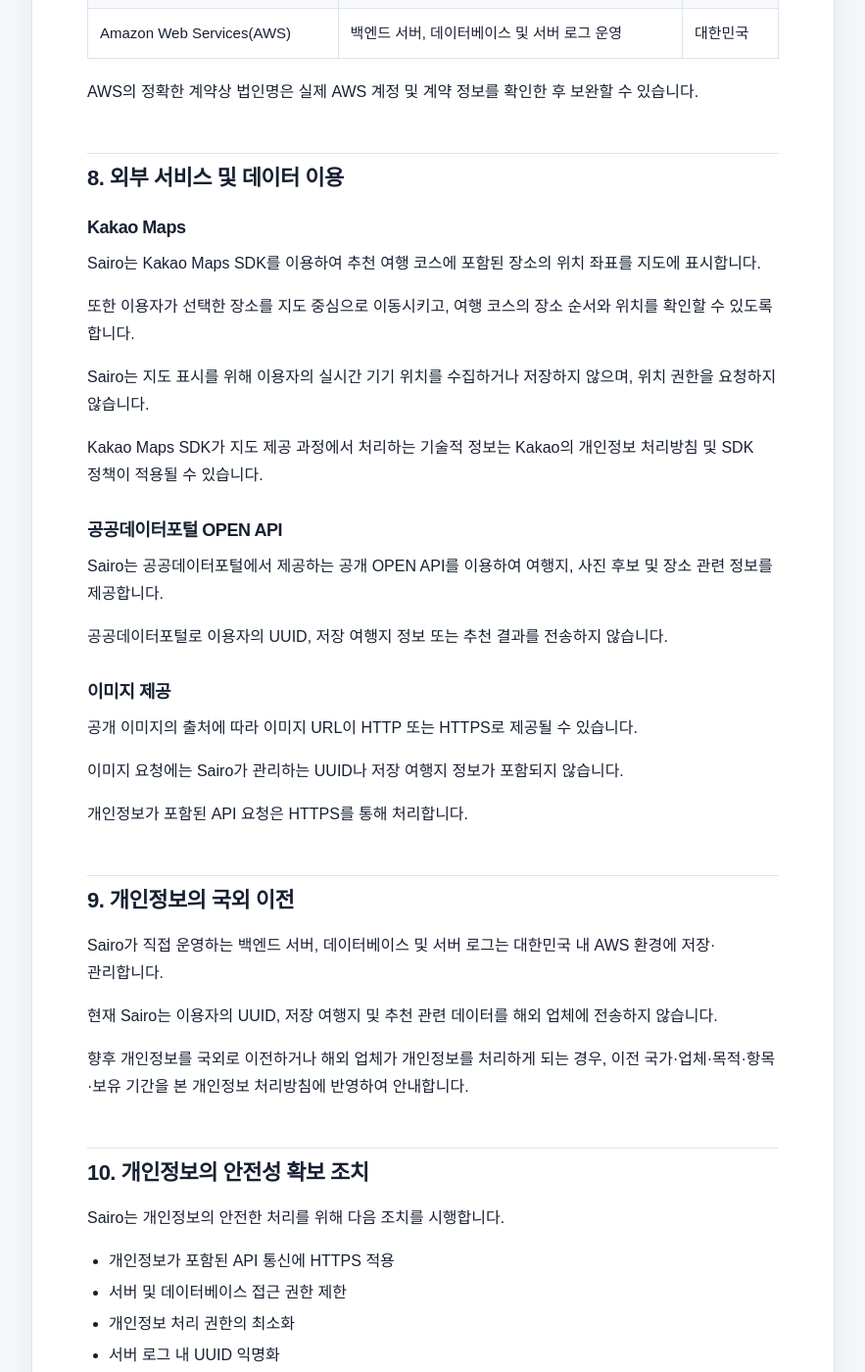
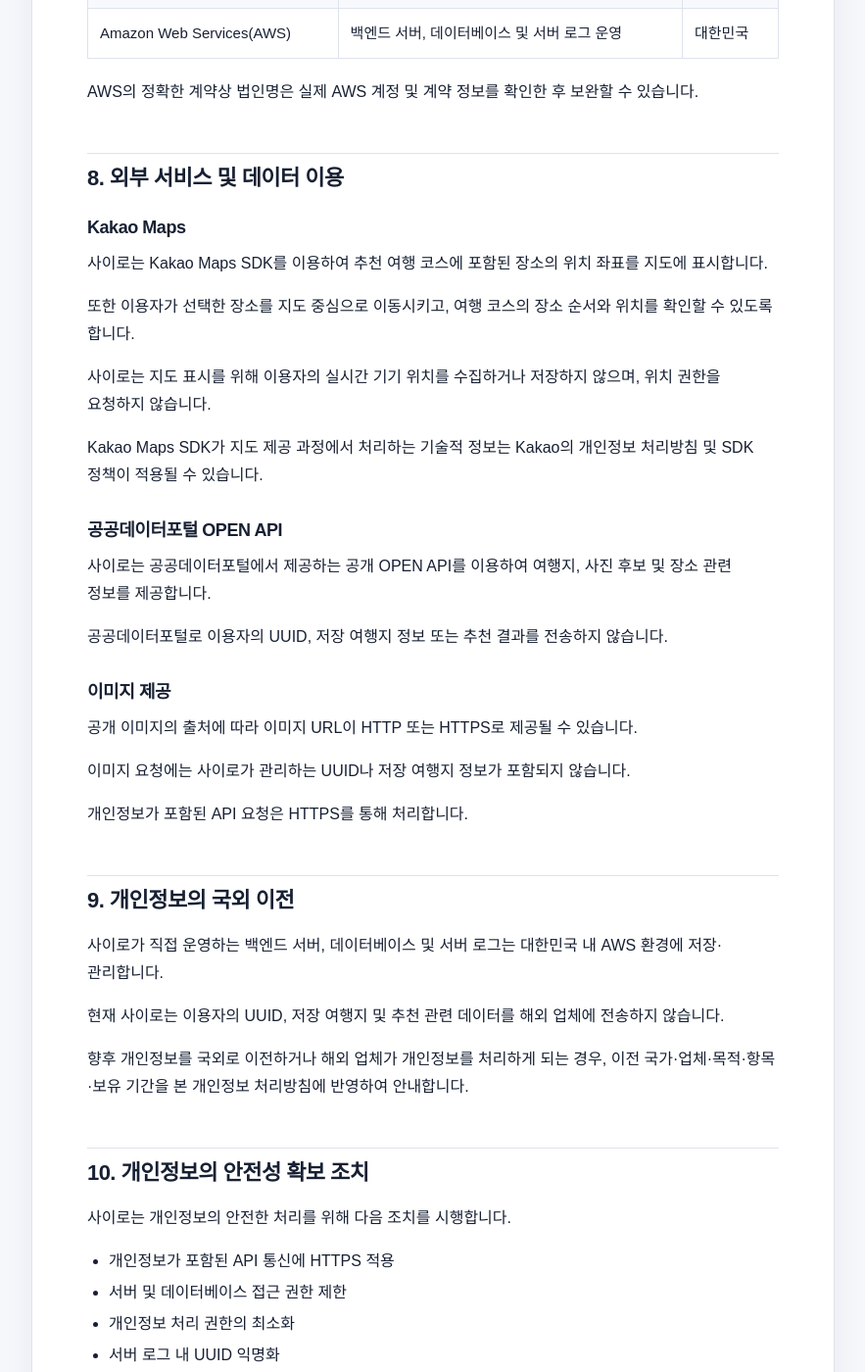
Before and after one commit to SAIRO14/SAIRO-PRIVACY-POLICY, a Jekyll site: the page built from index.md, in a window 1280 px wide and 1400 px high, scrolled down 3170 px. Shown: the whole window at 98% size, without its empty margins (198-1081 px from the left). Built offline with Jekyll 4.4.1, drawn with Linux system fonts in a browser that asks for light colours; some of the changed text lies outside the part shown.

Commit message:
chore/#1: 서비스 영문명 한국어로 전환

```diff
--- a/_config.yml
+++ b/_config.yml
@@ -1,5 +1,5 @@
-title: Sairo 개인정보 처리방침
-description: Sairo 서비스 개인정보 처리방침
+title: 사이로 개인정보 처리방침
+description: 사이로 서비스 개인정보 처리방침
 lang: ko-KR
 markdown: kramdown
 kramdown:
--- a/index.md
+++ b/index.md
@@ -1,26 +1,26 @@
 ---
 layout: default
-title: 개인정보 처리방침 | Sairo
+title: 개인정보 처리방침 | 사이로
 ---
 
 # 개인정보 처리방침
 
-Sairo 서비스 · 버전 1.0 · 시행일 2026년 8월 19일
+사이로 서비스 · 버전 1.0 · 시행일 2026년 8월 19일
 {: .policy-meta}
 
 버디버디14 팀은 이용자의 개인정보를 중요하게 보호하며, 「개인정보 보호법」 및 관련 법령을 준수합니다.
 
-본 개인정보 처리방침은 Sairo 서비스에 적용됩니다.
+본 개인정보 처리방침은 사이로 서비스에 적용됩니다.
 
 ## 1. 개인정보 처리자
 
 - 개인정보 처리자: 신형철(버디버디14 팀)
-- 서비스명: Sairo
+- 서비스명: 사이로
 - 개인정보 문의: [hcshin00717@gmail.com](mailto:hcshin00717@gmail.com)
 
 ## 2. 처리하는 개인정보 항목
 
-Sairo는 회원가입 없이 서비스를 제공합니다.
+사이로는 회원가입 없이 서비스를 제공합니다.
 
 ### 앱에서 생성하는 정보
 
@@ -43,7 +43,7 @@ UUID는 저장한 여행지와 추천 결과를 이용자별로 연결하기 위
 
 ### 수집하지 않는 정보
 
-Sairo는 현재 다음 정보를 수집하지 않습니다.
+사이로는 현재 다음 정보를 수집하지 않습니다.
 
 - 이름, 전화번호, 비밀번호
 - 회원가입 및 로그인 정보
@@ -56,7 +56,7 @@ Sairo는 현재 다음 정보를 수집하지 않습니다.
 
 ## 3. 개인정보 처리 목적
 
-Sairo는 다음 목적을 위해 개인정보를 처리합니다.
+사이로는 다음 목적을 위해 개인정보를 처리합니다.
 
 - 취향 분석 및 여행 코스 추천
 - 저장한 여행지 조회·저장·삭제
@@ -65,7 +65,7 @@ Sairo는 다음 목적을 위해 개인정보를 처리합니다.
 - 오류 확인 및 서비스 안정성 확보
 - 개인정보 삭제 요청 및 문의 처리
 
-추천 결과는 Sairo 내부 시스템에서 처리되며, 외부 AI 업체나 제3자에게 전송하지 않습니다.
+추천 결과는 사이로 내부 시스템에서 처리되며, 외부 AI 업체나 제3자에게 전송하지 않습니다.
 
 ## 4. 개인정보 보유 및 이용 기간
 
@@ -91,7 +91,7 @@ UUID와 UUID에 연결된 저장 여행지 및 서비스 이용 데이터는 마
 
 ## 5. 개인정보의 파기
 
-Sairo는 개인정보의 보유 기간이 지나거나 처리 목적이 달성된 경우 해당 정보를 지체 없이 파기합니다.
+사이로는 개인정보의 보유 기간이 지나거나 처리 목적이 달성된 경우 해당 정보를 지체 없이 파기합니다.
 
 전자적 파일 형태의 개인정보는 복구할 수 없도록 삭제합니다.
 
@@ -99,7 +99,7 @@ Sairo는 개인정보의 보유 기간이 지나거나 처리 목적이 달성
 
 ## 6. 개인정보의 제3자 제공
 
-Sairo는 이용자의 개인정보를 제3자에게 판매하거나 광고 목적으로 제공하지 않습니다.
+사이로는 이용자의 개인정보를 제3자에게 판매하거나 광고 목적으로 제공하지 않습니다.
 
 서비스 제공에 필요한 범위를 벗어나 개인정보를 제3자에게 제공하는 경우에는 관련 법령에 따라 사전에 안내하고 필요한 동의를 받습니다.
 
@@ -107,7 +107,7 @@ Sairo는 이용자의 개인정보를 제3자에게 판매하거나 광고 목
 
 ## 7. 개인정보 처리의 위탁
 
-Sairo는 안정적인 서비스 운영을 위해 다음 업무를 외부 업체에 위탁할 수 있습니다.
+사이로는 안정적인 서비스 운영을 위해 다음 업무를 외부 업체에 위탁할 수 있습니다.
 
 | 수탁자 | 위탁 업무 | 저장 국가 |
 | --- | --- | --- |
@@ -119,17 +119,17 @@ AWS의 정확한 계약상 법인명은 실제 AWS 계정 및 계약 정보를
 
 ### Kakao Maps
 
-Sairo는 Kakao Maps SDK를 이용하여 추천 여행 코스에 포함된 장소의 위치 좌표를 지도에 표시합니다.
+사이로는 Kakao Maps SDK를 이용하여 추천 여행 코스에 포함된 장소의 위치 좌표를 지도에 표시합니다.
 
 또한 이용자가 선택한 장소를 지도 중심으로 이동시키고, 여행 코스의 장소 순서와 위치를 확인할 수 있도록 합니다.
 
-Sairo는 지도 표시를 위해 이용자의 실시간 기기 위치를 수집하거나 저장하지 않으며, 위치 권한을 요청하지 않습니다.
+사이로는 지도 표시를 위해 이용자의 실시간 기기 위치를 수집하거나 저장하지 않으며, 위치 권한을 요청하지 않습니다.
 
 Kakao Maps SDK가 지도 제공 과정에서 처리하는 기술적 정보는 Kakao의 개인정보 처리방침 및 SDK 정책이 적용될 수 있습니다.
 
 ### 공공데이터포털 OPEN API
 
-Sairo는 공공데이터포털에서 제공하는 공개 OPEN API를 이용하여 여행지, 사진 후보 및 장소 관련 정보를 제공합니다.
+사이로는 공공데이터포털에서 제공하는 공개 OPEN API를 이용하여 여행지, 사진 후보 및 장소 관련 정보를 제공합니다.
 
 공공데이터포털로 이용자의 UUID, 저장 여행지 정보 또는 추천 결과를 전송하지 않습니다.
 
@@ -137,21 +137,21 @@ Sairo는 공공데이터포털에서 제공하는 공개 OPEN API를 이용하
 
 공개 이미지의 출처에 따라 이미지 URL이 HTTP 또는 HTTPS로 제공될 수 있습니다.
 
-이미지 요청에는 Sairo가 관리하는 UUID나 저장 여행지 정보가 포함되지 않습니다.
+이미지 요청에는 사이로가 관리하는 UUID나 저장 여행지 정보가 포함되지 않습니다.
 
 개인정보가 포함된 API 요청은 HTTPS를 통해 처리합니다.
 
 ## 9. 개인정보의 국외 이전
 
-Sairo가 직접 운영하는 백엔드 서버, 데이터베이스 및 서버 로그는 대한민국 내 AWS 환경에 저장·관리합니다.
+사이로가 직접 운영하는 백엔드 서버, 데이터베이스 및 서버 로그는 대한민국 내 AWS 환경에 저장·관리합니다.
 
-현재 Sairo는 이용자의 UUID, 저장 여행지 및 추천 관련 데이터를 해외 업체에 전송하지 않습니다.
+현재 사이로는 이용자의 UUID, 저장 여행지 및 추천 관련 데이터를 해외 업체에 전송하지 않습니다.
 
 향후 개인정보를 국외로 이전하거나 해외 업체가 개인정보를 처리하게 되는 경우, 이전 국가·업체·목적·항목·보유 기간을 본 개인정보 처리방침에 반영하여 안내합니다.
 
 ## 10. 개인정보의 안전성 확보 조치
 
-Sairo는 개인정보의 안전한 처리를 위해 다음 조치를 시행합니다.
+사이로는 개인정보의 안전한 처리를 위해 다음 조치를 시행합니다.
 
 - 개인정보가 포함된 API 통신에 HTTPS 적용
 - 서버 및 데이터베이스 접근 권한 제한
@@ -164,7 +164,7 @@ Sairo는 개인정보의 안전한 처리를 위해 다음 조치를 시행합
 
 ## 11. 만 14세 미만 아동의 개인정보
 
-Sairo는 만 14세 미만 아동을 대상으로 하지 않으며, 만 14세 미만의 서비스 이용을 제한합니다.
+사이로는 만 14세 미만 아동을 대상으로 하지 않으며, 만 14세 미만의 서비스 이용을 제한합니다.
 
 만 14세 미만 이용자의 개인정보가 수집된 사실을 확인한 경우 해당 개인정보를 지체 없이 삭제합니다.
 
@@ -180,7 +180,7 @@ Sairo는 만 14세 미만 아동을 대상으로 하지 않으며, 만 14세 미
 
 권리 행사는 `hcshin00717@gmail.com`으로 요청할 수 있습니다.
 
-Sairo는 요청자의 본인 여부를 확인한 후 관련 조치를 진행하며, 처리 결과를 요청자에게 안내합니다.
+사이로는 요청자의 본인 여부를 확인한 후 관련 조치를 진행하며, 처리 결과를 요청자에게 안내합니다.
 
 ## 13. 개인정보 보호책임자 및 문의처
 
```
Also changed, not shown: README.md.
